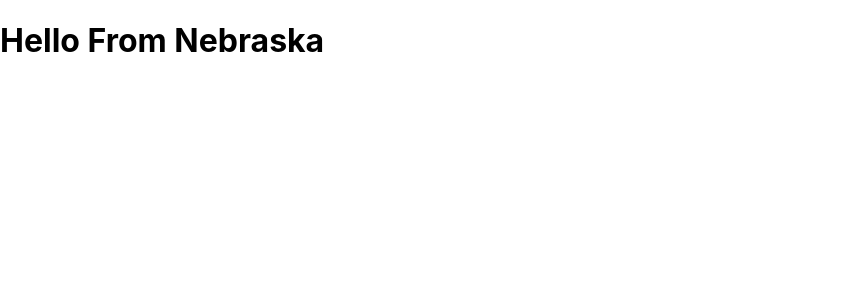
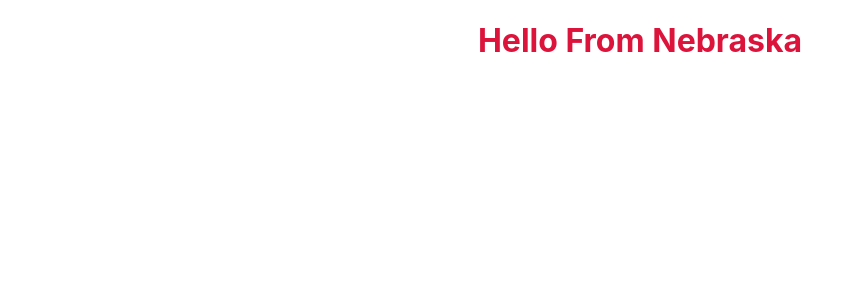
Before and after one commit to avsangel/test-react-415, a React (Create React App) app: page / in a window 1280 px wide. Shown: the top 300 px of the page, without its empty margins (0-862 px from the left). Built offline with nearby package versions, Linux system fonts and the light colour scheme.

Commit message:
css updates

```diff
--- a/src/App.css
+++ b/src/App.css
@@ -1,5 +1,6 @@
 .App {
   text-align: center;
+  color: #61dafb;
 }
 
 .App-logo {
--- a/src/index.css
+++ b/src/index.css
@@ -1,13 +1,15 @@
 body {
+  text-align: center;
+  color: crimson;
   margin: 0;
-  font-family: -apple-system, BlinkMacSystemFont, 'Segoe UI', 'Roboto', 'Oxygen',
-    'Ubuntu', 'Cantarell', 'Fira Sans', 'Droid Sans', 'Helvetica Neue',
+  font-family: -apple-system, BlinkMacSystemFont, "Segoe UI", "Roboto", "Oxygen",
+    "Ubuntu", "Cantarell", "Fira Sans", "Droid Sans", "Helvetica Neue",
     sans-serif;
   -webkit-font-smoothing: antialiased;
   -moz-osx-font-smoothing: grayscale;
 }
 
 code {
-  font-family: source-code-pro, Menlo, Monaco, Consolas, 'Courier New',
+  font-family: source-code-pro, Menlo, Monaco, Consolas, "Courier New",
     monospace;
 }
```
